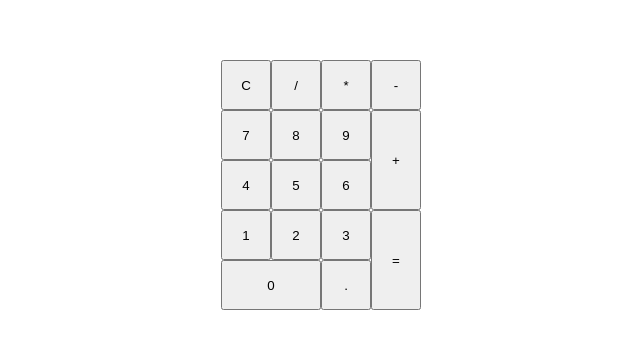
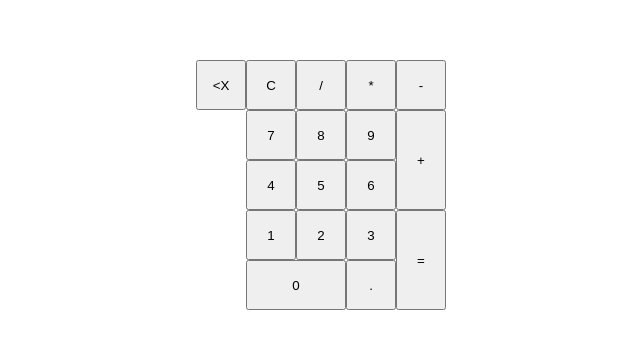
Before and after one commit to Xauzu/odin-foundations-calculator, a plain HTML site: page index.html in a window 1280 px wide. Shown: the part 241-590 px from the top of the page, without its empty margins (319-959 px from the left). Drawn offline with Linux system fonts and the light colour scheme.

Commit message:
Add backspace button and update UI

```diff
--- a/index.html
+++ b/index.html
@@ -17,6 +17,9 @@
             </div>
         </div>
         <div class="keypad">
+            <div class="extra">
+                <button class="keys" data-key="X">&lt;X</button>
+            </div>
             <div class="left">
                 <div class="leftRow1">
                     <button class="keys" data-key="C">C</button>
--- a/style.css
+++ b/style.css
@@ -18,6 +18,7 @@ html {
     display: flex;
     padding: 0px 5px;
     min-height: 18px;
+    margin-left: 50px;
 }
 
 #result {
@@ -46,3 +47,7 @@ html {
 .longHeight {
     height: 100px;
 }
+
+.extra {
+    margin-bottom: 200px;
+}
```
